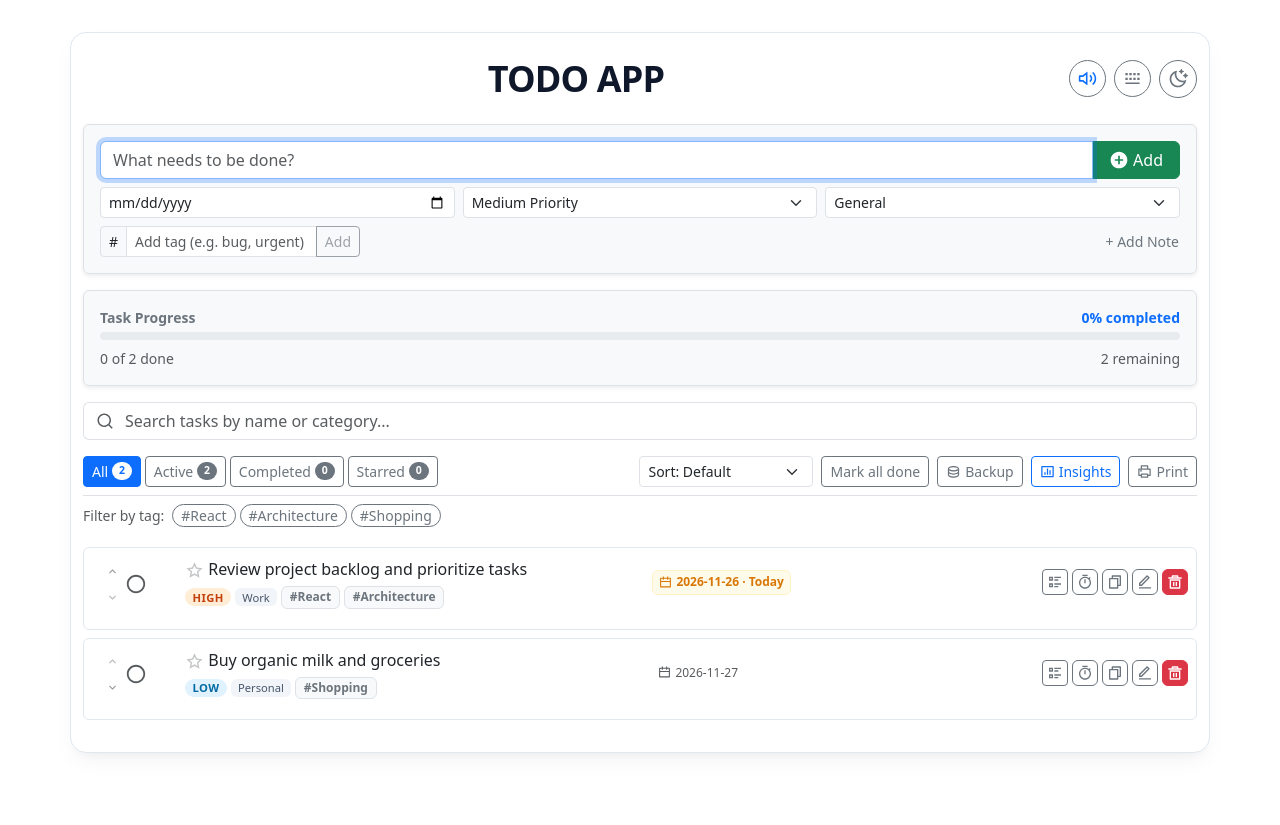
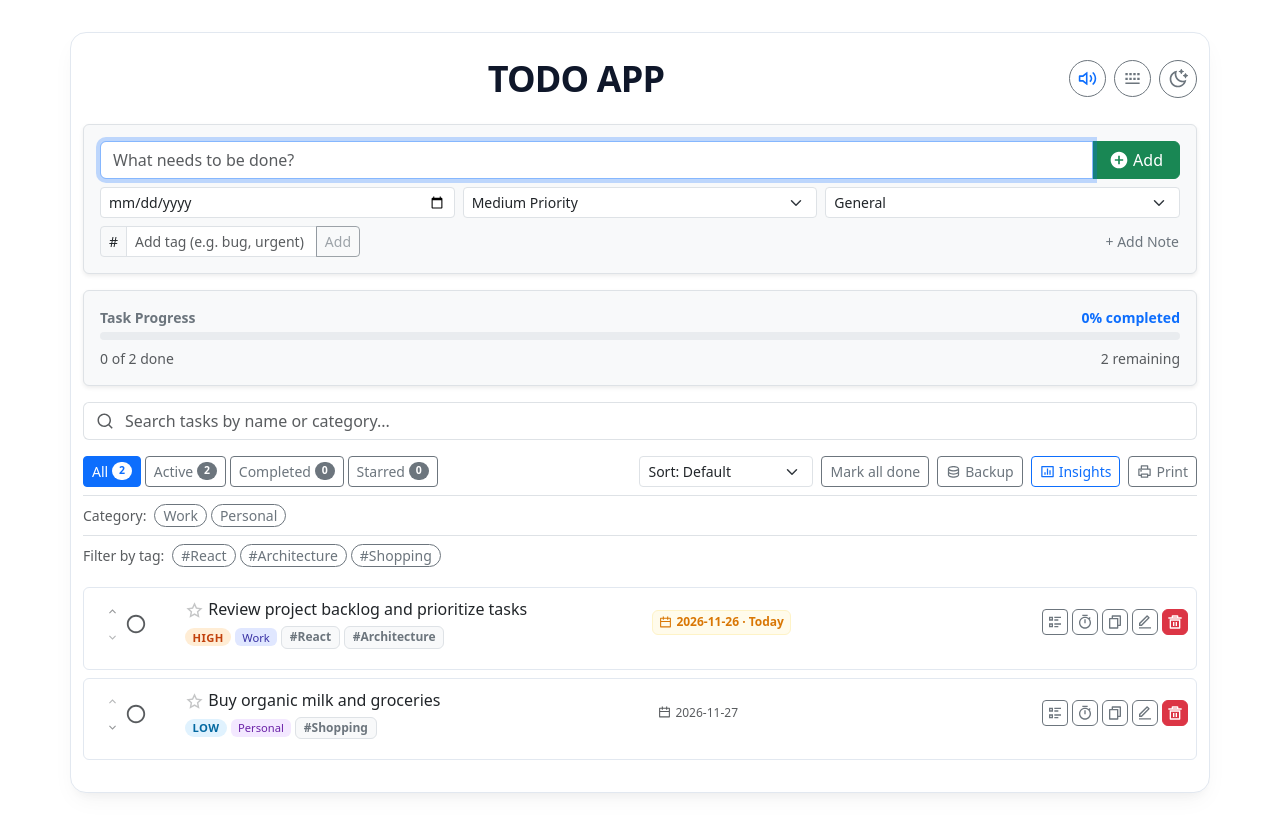
Before and after one commit to Shivamku19/Todo, a React (Vite) app in the folder todo-version-3-useref/: page / in a window 1280 px wide. Before the commit the page ends 800 px from the top, so only its background shows below. Built offline with nearby package versions, Linux system fonts and the light colour scheme.

Commit message:
feat: add category-based filtering and custom badges

```diff
--- a/todo-version-3-useref/src/App.css
+++ b/todo-version-3-useref/src/App.css
@@ -250,6 +250,46 @@ body {
   line-height: 1.2;
 }
 
+.category-work {
+  background-color: #e0e7ff;
+  color: #3730a3;
+}
+
+.category-personal {
+  background-color: #f3e8ff;
+  color: #6b21a8;
+}
+
+.category-shopping {
+  background-color: #ecfdf5;
+  color: #065f46;
+}
+
+.category-fitness {
+  background-color: #fef3c7;
+  color: #92400e;
+}
+
+[data-bs-theme="dark"] .category-work {
+  background-color: #312e81;
+  color: #c7d2fe;
+}
+
+[data-bs-theme="dark"] .category-personal {
+  background-color: #581c87;
+  color: #e9d5ff;
+}
+
+[data-bs-theme="dark"] .category-shopping {
+  background-color: #064e3b;
+  color: #a7f3d0;
+}
+
+[data-bs-theme="dark"] .category-fitness {
+  background-color: #78350f;
+  color: #fde68a;
+}
+
 .due-date-pill {
   font-size: 0.75rem;
   display: inline-flex;
--- a/todo-version-3-useref/src/App.jsx
+++ b/todo-version-3-useref/src/App.jsx
@@ -18,6 +18,7 @@ function AppContent() {
   const [searchQuery, setSearchQuery] = useState("");
   const [sortBy, setSortBy] = useState("default");
   const [selectedTag, setSelectedTag] = useState(null);
+  const [selectedCategory, setSelectedCategory] = useState(null);
   const [isShortcutsOpen, setIsShortcutsOpen] = useState(false);
 
   useEffect(() => {
@@ -49,6 +50,10 @@ function AppContent() {
     new Set(todoItems.flatMap((item) => (Array.isArray(item.tags) ? item.tags : [])))
   ).filter(Boolean);
 
+  const allCategories = Array.from(
+    new Set(todoItems.map((item) => item.category).filter(Boolean))
+  );
+
   const counts = {
     all: todoItems.length,
     active: todoItems.filter((t) => !t.completed).length,
@@ -65,6 +70,9 @@ function AppContent() {
     if (filter === "active" && item.completed) return false;
     if (filter === "completed" && !item.completed) return false;
     if (filter === "starred" && !item.isPinned) return false;
+    if (selectedCategory && item.category !== selectedCategory) {
+      return false;
+    }
     if (selectedTag && (!Array.isArray(item.tags) || !item.tags.includes(selectedTag))) {
       return false;
     }
@@ -120,6 +128,9 @@ function AppContent() {
         allTags={allTags}
         selectedTag={selectedTag}
         onSelectTag={setSelectedTag}
+        allCategories={allCategories}
+        selectedCategory={selectedCategory}
+        onSelectCategory={setSelectedCategory}
       />
       <Welcomemess todoitems={sortedItems} />
       <Todoitems todoitems={sortedItems} sortBy={sortBy} />
--- a/todo-version-3-useref/src/component/TaskFilters.jsx
+++ b/todo-version-3-useref/src/component/TaskFilters.jsx
@@ -16,6 +16,9 @@ function TaskFilters({
   allTags = [],
   selectedTag = null,
   onSelectTag = () => {},
+  allCategories = [],
+  selectedCategory = null,
+  onSelectCategory = () => {},
 }) {
   const { todoItems } = useTodo();
   const [isBackupOpen, setIsBackupOpen] = useState(false);
@@ -117,6 +120,36 @@ function TaskFilters({
         </div>
       </div>
 
+      {allCategories.length > 0 && (
+        <div className="d-flex align-items-center gap-1 flex-wrap mt-2 pt-2 border-top">
+          <span className="small text-muted me-1">Category:</span>
+          {allCategories.map((cat) => {
+            const isCatActive = selectedCategory === cat;
+            return (
+              <button
+                key={cat}
+                type="button"
+                className={`btn btn-sm py-0 px-2 rounded-pill small ${
+                  isCatActive ? "btn-primary text-white" : "btn-outline-secondary"
+                }`}
+                onClick={() => onSelectCategory(isCatActive ? null : cat)}
+              >
+                {cat}
+              </button>
+            );
+          })}
+          {selectedCategory && (
+            <button
+              type="button"
+              className="btn btn-sm btn-link text-decoration-none py-0 px-1 text-danger small"
+              onClick={() => onSelectCategory(null)}
+            >
+              Clear category
+            </button>
+          )}
+        </div>
+      )}
+
       {allTags.length > 0 && (
         <div className="d-flex align-items-center gap-1 flex-wrap mt-2 pt-2 border-top">
           <span className="small text-muted me-1">Filter by tag:</span>
--- a/todo-version-3-useref/src/component/todoitem.jsx
+++ b/todo-version-3-useref/src/component/todoitem.jsx
@@ -229,7 +229,7 @@ function Todoitem({
               </span>
             )}
             {item?.category && (
-              <span className="category-tag">
+              <span className={`category-tag category-${item.category.toLowerCase()}`}>
                 {item.category}
               </span>
             )}
```
